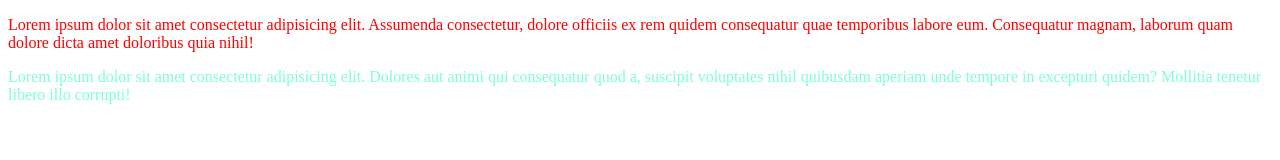
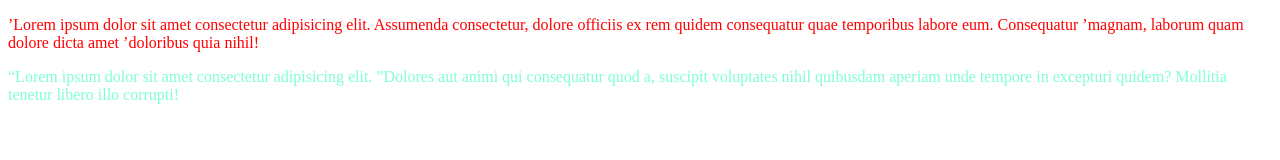
Before and after one commit to GayatriGawai/first_git_project, a plain HTML site: page VS_Code/ravi.html in a window 1280 px wide. Drawn offline with Linux system fonts and the light colour scheme.

Commit message:
We added the quotes to the words of the paragraph

```diff
--- a/VS_Code/ravi.html
+++ b/VS_Code/ravi.html
@@ -7,16 +7,16 @@
     </head>
     <body>
         <p style="color: red">
-            Lorem ipsum dolor sit amet consectetur adipisicing elit. Assumenda
-            consectetur, dolore officiis ex rem quidem consequatur quae
-            temporibus labore eum. Consequatur magnam, laborum quam dolore dicta
-            amet doloribus quia nihil!
+            &rsquo;Lorem ipsum dolor sit amet consectetur adipisicing elit.
+            Assumenda consectetur, dolore officiis ex rem quidem consequatur
+            quae temporibus labore eum. Consequatur &rsquo;magnam, laborum quam
+            dolore dicta amet &rsquo;doloribus quia nihil!
         </p>
         <p style="color: aquamarine">
-            Lorem ipsum dolor sit amet consectetur adipisicing elit. Dolores aut
-            animi qui consequatur quod a, suscipit voluptates nihil quibusdam
-            aperiam unde tempore in excepturi quidem? Mollitia tenetur libero
-            illo corrupti!
+            &ldquo;Lorem ipsum dolor sit amet consectetur adipisicing elit.
+            &rdquo;Dolores aut animi qui consequatur quod a, suscipit voluptates
+            nihil quibusdam aperiam unde tempore in excepturi quidem? Mollitia
+            tenetur libero illo corrupti!
         </p>
     </body>
 </html>
```
